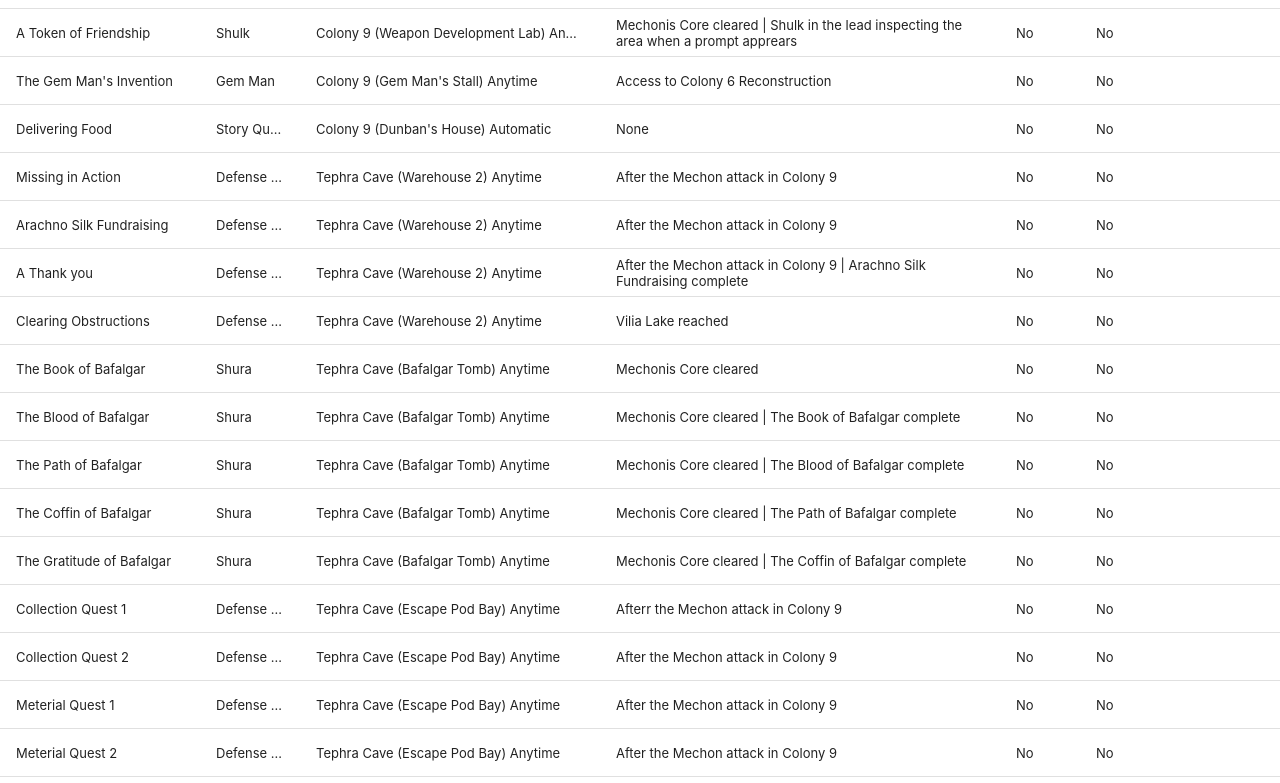
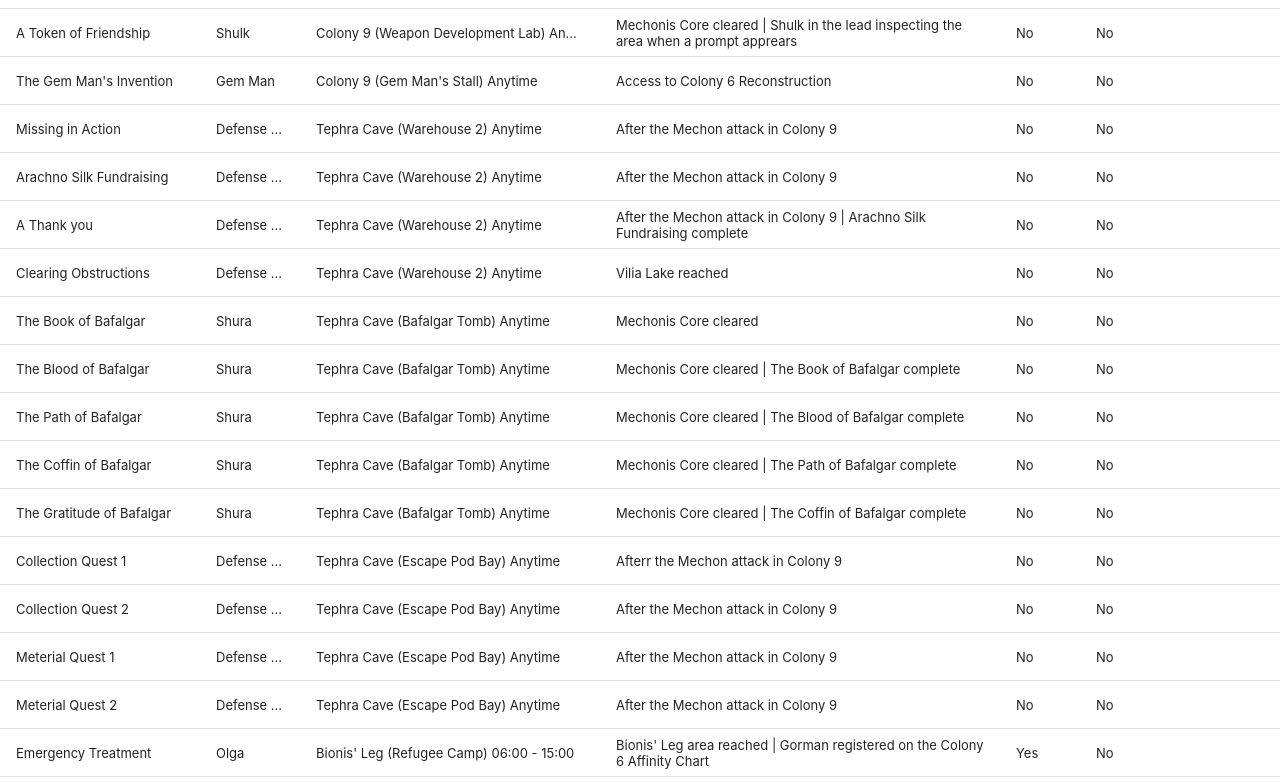
Before and after one commit to Sniffin3083/project-zohar, a React (Create React App) app: page /xeno1/quests in a window 1280 px wide. Shown: the part 3960-4743 px from the top of the page. Built offline with nearby package versions, Linux system fonts and the light colour scheme.

Commit message:
Removed all story quests

```diff
--- a/src/data/XC1/QData.js
+++ b/src/data/XC1/QData.js
@@ -719,15 +719,6 @@ export default [
         timed: "No",
         exclusive: "No",
         uid: "q_theGemMansInvention"
-    },
-    {
-        name: "Delivering Food",
-        giver: "Story Quest",
-        area: "Colony 9 (Dunban's House) Automatic",
-        prerequisites: "None",
-        timed: "No",
-        exclusive: "No",
-        uid: "q_deliveringFood"
     },
     {
         name: "Missing in Action",
@@ -1982,24 +1973,6 @@ export default [
         uid: "q_imperialCeremonyOfferings"
     },
     {
-        name: "The Ancient Ceremony",
-        giver: "Nopon Merchant (Story Quest)",
-        area: "Satorl Marsh (Sororal Statues) Anytime",
-        prerequisites: "Sororal Statues reached",
-        timed: "No",
-        exclusive: "No",
-        uid: "q_ancientCeremony"
-    },
-    {
-        name: "Ancient Ceremony Offerings",
-        giver: "Nopon Merchant (Story Quest)",
-        area: "Satorl Marsh (Sororal Statues) Anytime",
-        prerequisites: "Sororal Statues reached | The Ancient Ceremony accepted",
-        timed: "No",
-        exclusive: "No",
-        uid: "q_ancientCeremonyOfferings"
-    },
-    {
         name: "Legend of the Sage",
         giver: "Nopon Sage",
         area: "Makna Forest (Divine Sanctuary) 12:00 - 15:00",
@@ -2081,15 +2054,6 @@ export default [
         uid: "q_maknaForestChallenge"
     },
     {
-        name: "Mystery Girl Rescue ",
-        giver: "Story Quest",
-        area: "Makna Forest (Contaminated Area) Automatic",
-        prerequisites: "Makna Forest area reached",
-        timed: "No",
-        exclusive: "No",
-        uid: "q_mysteryGirlRescue"
-    },
-    {
         name: "Leku's Food Crisis",
         giver: "Leku",
         area: "Frontier Village (Archaeology Level) 06:00 - 18:00",
@@ -2489,7 +2453,7 @@ export default [
         name: "Fixing Time Mushrooms",
         giver: "Migaga",
         area: "Frontier Village (Sacred Altar) 06:00 - 18:00",
-        prerequisites: "An Errand for the Heropon story quest accepted",
+        prerequisites: "An Errand for the Heropon Story Quest accepted",
         timed: "No",
         exclusive: "No",
         uid: "q_fixingTimeMushrooms"
@@ -2837,15 +2801,6 @@ export default [
         uid: "q_frontierVillageSearchQuest3"
     },
     {
-        name: "An Errand for the Heropon",
-        giver: "Story Quest",
-        area: "Frontier Village Automatic",
-        prerequisites: "Frontier Village area reached",
-        timed: "No",
-        exclusive: "No",
-        uid: "q_errandForTheHeropon"
-    },
-    {
         name: "Trouble at the Plant",
         giver: "Jarack",
         area: "Eryth Sea (Ether Plant) Anytime",
@@ -2990,33 +2945,6 @@ export default [
         uid: "q_erythSeaCollectionQuest2"
     },
     {
-        name: "Save the Worker",
-        giver: "Story Quest",
-        area: "Alcamoth (Whitewing Palace) Automatic",
-        prerequisites: "Alcamoth reached.",
-        timed: "No",
-        exclusive: "No",
-        uid: "q_saveWorker"
-    },
-    {
-        name: "Path to Prison Island",
-        giver: "Story Quest",
-        area: "Eryth Sea Automatic",
-        prerequisites: "In the course to Prison Island",
-        timed: "No",
-        exclusive: "No",
-        uid: "q_pathToPrisonIsland"
-    },
-    {
-        name: "Sister Seals",
-        giver: "Story Quest",
-        area: "Eryth Sea Automatic",
-        prerequisites: "In the course to Prison Island | Path to Prison Island accepted",
-        timed: "No",
-        exclusive: "No",
-        uid: "q_sisterSeals"
-    },
-    {
         name: "The Deciphering Machine",
         giver: "Ruthan",
         area: "Alcamoth (Imperial Palance) 18:00 - 06:00",
@@ -3638,15 +3566,6 @@ export default [
         uid: "q_valakMountainMonsterQuest4"
     },
     {
-        name: "The Magma Rock",
-        giver: "Story Quest",
-        area: "Valak Mountain (Sealed Tower)",
-        prerequisites: "Automatic",
-        timed: "No",
-        exclusive: "No",
-        uid: "q_magmaRock"
-    },
-    {
         name: "Secure Dolgan Outpost",
         giver: "Surprise Quest",
         area: "Sword Valley (Dolgan Outpost) Automatic",
@@ -3683,60 +3602,6 @@ export default [
         uid: "q_secureTheRadioTower"
     },
     {
-        name: "Lift Battle",
-        giver: "Story Quest",
-        area: "Galahad Fortress (Main Maintenance Bay) Automatic",
-        prerequisites: "None",
-        timed: "No",
-        exclusive: "No",
-        uid: "q_liftBattle"
-    },
-    {
-        name: "Supply Station Battle",
-        giver: "Story Quest",
-        area: "Galahad Fortress (Main Control Room) Automatic",
-        prerequisites: "None",
-        timed: "No",
-        exclusive: "No",
-        uid: "q_supplyStationBattle"
-    },
-    {
-        name: "Turbine Battle",
-        giver: "Story Quest",
-        area: "Galahad Fortress (Main Control Room) Automatic",
-        prerequisites: "Supply Station Battle accepted",
-        timed: "No",
-        exclusive: "No",
-        uid: "q_turbineBattle"
-    },
-    {
-        name: "Fiora's Conviction",
-        giver: "Story Quest",
-        area: "Galahad Fortress (Face Maintenance Bay) Automatic",
-        prerequisites: "None",
-        timed: "No",
-        exclusive: "No",
-        uid: "q_fiorasConviction"
-    },
-    {
-        name: "Chase Dickson",
-        giver: "Story Quest",
-        area: "Prison Island (Behemoth Nest) Automatic",
-        prerequisites: "Prison Island area reached for the second time",
-        timed: "No",
-        exclusive: "No",
-        uid: "q_chaseDickson"
-    },
-    {
-        name: "Path to the Top",
-        giver: "Story Quest",
-        area: "Prison Island (Corridor of Silence) Automatic",
-        prerequisites: "Prison Island area reached for the second time | Chase Dickson complete",
-        timed: "No",
-        exclusive: "No",
-        uid: "q_pathToTheTop"
-    },
-    {
         name: "Save the Machina!",
         giver: "Voltak",
         area: "Fallen Arm (Junks) Anytime",
@@ -3980,33 +3845,6 @@ export default [
         uid: "q_toMyLovedOne"
     },
     {
-        name: "Reunion with Fiora",
-        giver: "Story Quest",
-        area: "Automatic",
-        prerequisites: "Fallen Arm area reached",
-        timed: "No",
-        exclusive: "No",
-        uid: "q_reuinionWithFiora"
-    },
-    {
-        name: "We Made It",
-        giver: "Story Quest",
-        area: "Automatic",
-        prerequisites: "Fallen Arm area reached | Reunion with Fiora complete",
-        timed: "No",
-        exclusive: "No",
-        uid: "q_weMadeIt"
-    },
-    {
-        name: "Fiora's Treatment",
-        giver: "Linada (Story Quest)",
-        area: "Automatic",
-        prerequisites: "Miqol met in the Hidden Machina Village",
-        timed: "No",
-        exclusive: "No",
-        uid: "q_fiorasTreatment"
-    },
-    {
         name: "Best Boots",
         giver: "Bozatrox",
         area: "Mechonis Field (Machina Refuge) Anytime",
@@ -4043,51 +3881,6 @@ export default [
         uid: "q_mechonisFieldChallengeQuest2"
     },
     {
-        name: "Aiming for the Top",
-        giver: "Story Quest",
-        area: "Mechonis Field (2nd Lift - GF) Automatic",
-        prerequisites: "Mechonis Field area reached",
-        timed: "No",
-        exclusive: "No",
-        uid: "q_aimingForTheTop"
-    },
-    {
-        name: "Get the 3rd Lift Moving",
-        giver: "Story Quest",
-        area: "Mechonis Field (2nd Lift - 1F) Automatic",
-        prerequisites: "Mechonis Field area reached | Aiming for the Top complete",
-        timed: "No",
-        exclusive: "No",
-        uid: "q_getThe3rdLiftMoving"
-    },
-    {
-        name: "Opening the Bulkhead",
-        giver: "Story Quest",
-        area: "Mechonis Field (3rd Lift - 3F) Automatic",
-        prerequisites: "Mechonis Field area reached | Get the 3rd Lift Moving complete",
-        timed: "No",
-        exclusive: "No",
-        uid: "q_openingTheBulkhead"
-    },
-    {
-        name: "The High-Velocity Lift",
-        giver: "Story Quest",
-        area: "Mechonis Field (Upper Bulkhead Bridge) Automatic",
-        prerequisites: "Mechonis Field area reached | Opening the Bulkhead complete",
-        timed: "No",
-        exclusive: "No",
-        uid: "q_highVelocityLift"
-    },
-    {
-        name: "Need Power!",
-        giver: "Story Quest",
-        area: "Mechonis Field (Upper Bulkhead Bridge) Automatic",
-        prerequisites: "Mechonis Field area reached | Opening the Bulkhead complete | The High-Velocity Lift accepted",
-        timed: "No",
-        exclusive: "No",
-        uid: "q_needPower"
-    },
-    {
         name: "Eliminate the Backup!",
         giver: "Surprise Quest",
         area: "Central Factory (Storage Depot) Automatic",
@@ -4124,51 +3917,6 @@ export default [
         uid: "q_newWeaponForFiora"
     },
     {
-        name: "To the Central Tower",
-        giver: "Story Quest",
-        area: "Central Factory (Central Gate) Automatic",
-        prerequisites: "Central Factory area reached",
-        timed: "No",
-        exclusive: "No",
-        uid: "q_toTheCentralTower"
-    },
-    {
-        name: "Maintenance Wing Escape",
-        giver: "Story Quest",
-        area: "Central Factory (Maintenance Wing) Automatic",
-        prerequisites: "Central Factory area reached | To the Central Tower complete",
-        timed: "No",
-        exclusive: "No",
-        uid: "q_maintenanceWingEscape"
-    },
-    {
-        name: "Find a Path to the Top",
-        giver: "Story Quest",
-        area: "Central Factory (Central Warehouse Lift) Automatic",
-        prerequisites: "Central Factory area reached | Maintenance Wing Escape complete",
-        timed: "No",
-        exclusive: "No",
-        uid: "q_findAPathToTheTop"
-    },
-    {
-        name: "Materials for a Bomb",
-        giver: "Story Quest",
-        area: "Central Factory (Factory Vent) Automatic",
-        prerequisites: "Central Factory area reached | Maintenance Wing Escape complete | Find a Path to the Top accepted",
-        timed: "No",
-        exclusive: "No",
-        uid: "q_materialsForABomb"
-    },
-    {
-        name: "The Central Tower Barrier",
-        giver: "Story Quest",
-        area: "Central Factory (Tower Boarding Gate) Automatic",
-        prerequisites: "",
-        timed: "No",
-        exclusive: "No",
-        uid: "q_theCentralTowerBarrier"
-    },
-    {
         name: "Civil Protection 1 - 1",
         giver: "Civil Protection Terminal",
         area: "Agniratha (Central Tower) Anytime",
@@ -4303,31 +4051,4 @@ export default [
         exclusive: "No",
         uid: "q_telethiaInvestigation2"
     },
-    {
-        name: "Shrine Transport",
-        giver: "Story Quest",
-        area: "Automatic",
-        prerequisites: "None",
-        timed: "No",
-        exclusive: "No",
-        uid: "q_shrineTransport"
-    },
-    {
-        name: "Pillar Verification Devices",
-        giver: "Story Quest",
-        area: "Automatic",
-        prerequisites: "None",
-        timed: "No",
-        exclusive: "No",
-        uid: "q_pillarVerificationDevices"
-    },
-    {
-        name: "Save Bionis",
-        giver: "Story Quest",
-        area: "Automatic",
-        prerequisites: "Mechonis Core reached",
-        timed: "No",
-        exclusive: "No",
-        uid: "q_saveBionis"
-    },
 ]
```
